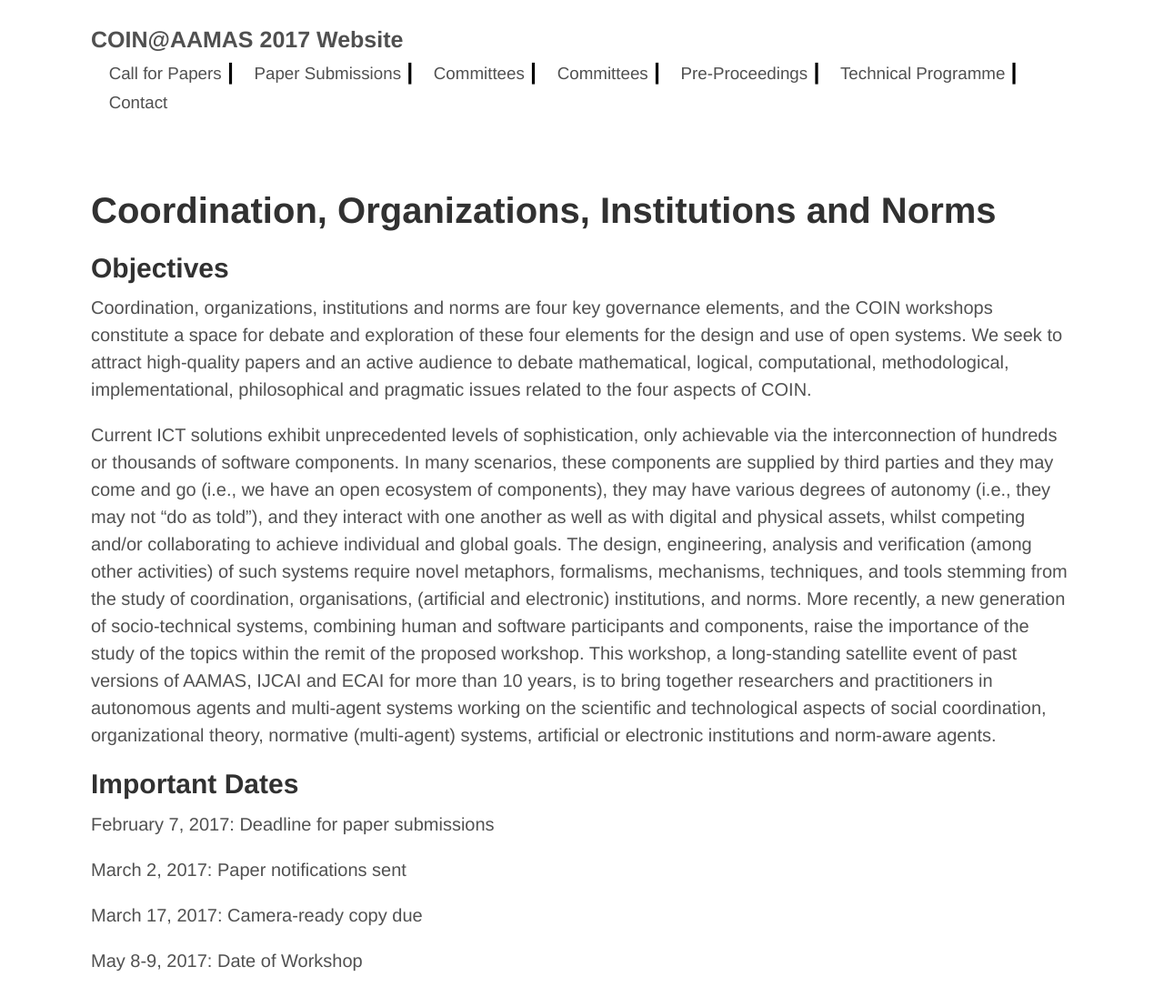
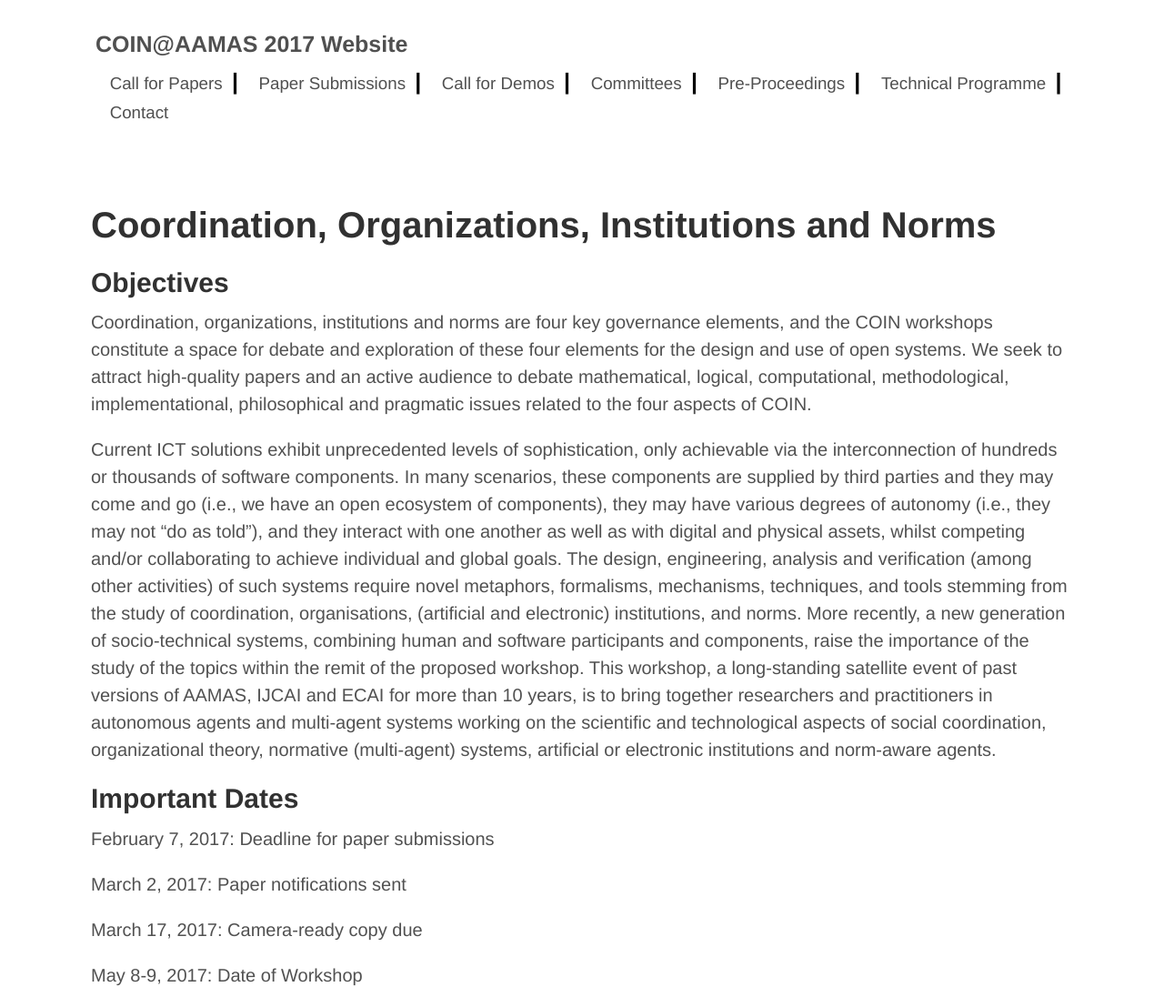
Before and after one commit to coin-workshop/coin-2017, a Jekyll site: the page built from index.md, in a window 1280 px wide. Shown: the whole page at 91% size. Built offline with Jekyll 4.4.1, drawn with Linux system fonts in a browser that asks for light colours.

Commit message:
Still changing the site header.

```diff
--- a/_layouts/default.html
+++ b/_layouts/default.html
@@ -13,7 +13,7 @@
    <h3 class="masthead-title">
      <a href="{{ site.path }}">{{ site.title }}</a>
    </h3>
-   <h3 class="masthead-title" style="margin-top: 4px; margin-left: 4px;">
+   <h3 class="masthead-title">
      <small>
         &nbsp;&nbsp;&nbsp;<a href="{{ site.path }}/call_for_papers.html">Call for Papers</a>
      </small>
@@ -23,7 +23,7 @@
      </small>
      <span>|</span>
      <small>
-       &nbsp;&nbsp;&nbsp;<a href="{{ site.path }}/committees.html">Committees</a>
+       &nbsp;&nbsp;&nbsp;<a href="{{ site.path }}/call_for_demos.html">Call for Demos</a>
      </small>
      <span>|</span>
      <small>
--- a/css/style.scss
+++ b/css/style.scss
@@ -190,6 +190,7 @@
   margin-bottom: 3rem;
 
  .masthead-title {
+    padding: 5px;
     margin-top: 0;
     margin-bottom: 0;
     color: $masthead-color;
@@ -207,7 +208,7 @@
 
     span {
       color: black;
-      margin-left: 1px;
+      margin-left: 5px;
     }
   }
 }
```
